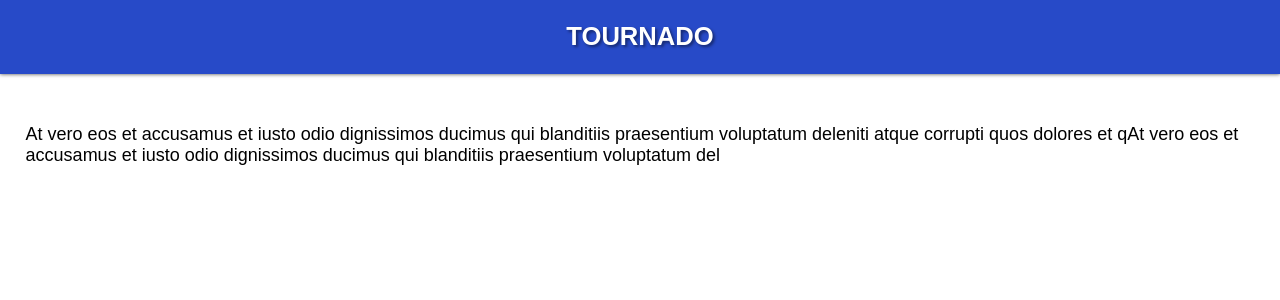
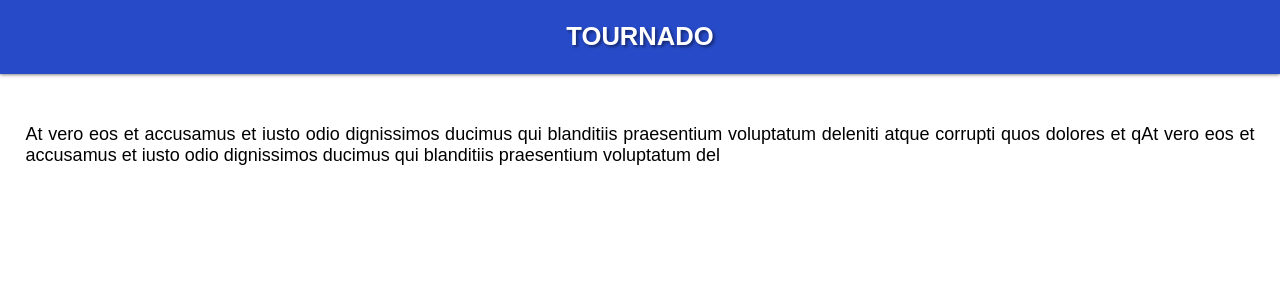
Before and after one commit to wentzelkamban/tournado, a React (Create React App) app: page / in a window 1280 px wide. Shown: the top 300 px of the page. Built offline with nearby package versions, Linux system fonts and the light colour scheme.

Commit message:
Added Text component

```diff
--- /dev/null
+++ b/src/components/Text/index.tsx
@@ -0,0 +1,12 @@
+import React from 'react';
+import './styles.css';
+
+const Text: React.FC = ({ children }) => {
+  return (
+    <p className={"text"}>
+      {children}
+    </p>
+  );
+};
+
+export default Text;
--- /dev/null
+++ b/src/components/Text/styles.css
@@ -0,0 +1,3 @@
+.text {
+    text-align: justify;
+}
--- a/src/pages/Home/index.tsx
+++ b/src/pages/Home/index.tsx
@@ -1,13 +1,14 @@
 import React from 'react';
+import Text from "../../components/Text";
 
 const Home: React.FC = () => {
   return (
     <>
-      <p>
+      <Text>
         At vero eos et accusamus et iusto odio dignissimos ducimus qui blanditiis praesentium voluptatum deleniti atque
         corrupti quos dolores et qAt vero eos et accusamus et iusto odio dignissimos ducimus qui blanditiis praesentium
         voluptatum del
-      </p>
+      </Text>
     </>
   );
 };
```
